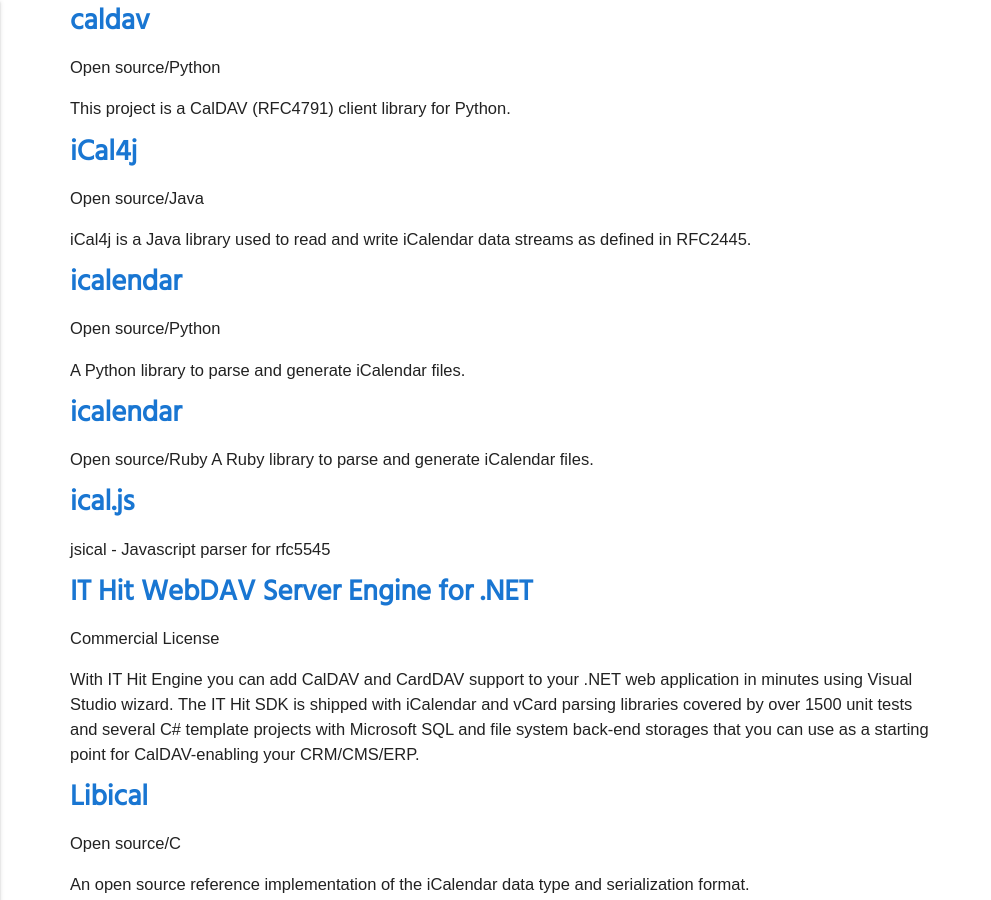
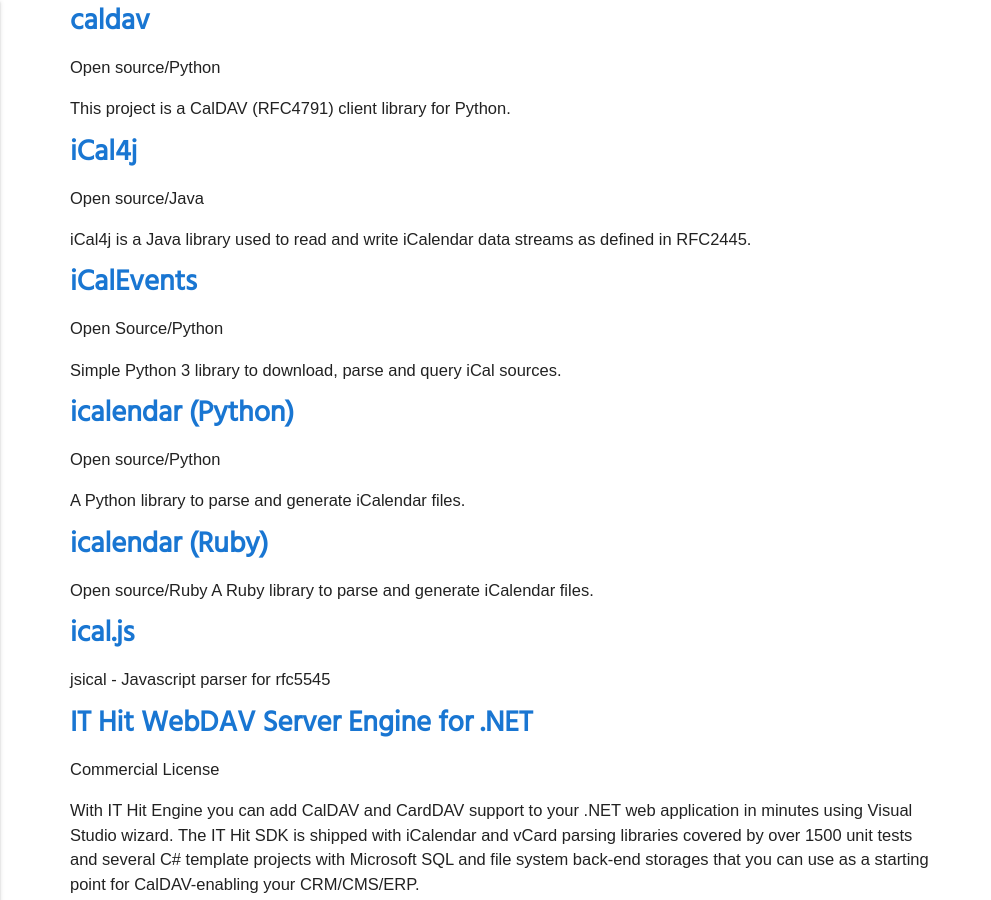
Before and after one commit to CalConnect/DEVGUIDE, a Jekyll site: the page built from _pages/CalDAV/libraries.md, in a window 1280 px wide and 900 px high, scrolled down 560 px. Shown: the whole window, without its empty margins (0-991 px from the left). Built offline with Jekyll 4.4.1, drawn with Linux system fonts in a browser that asks for light colours; some web fonts are replaced.

Commit message:
Update libraries.md
added iCalEvents as well, changed URL to project homepage instead of github repo

```diff
--- a/_pages/CalDAV/libraries.md
+++ b/_pages/CalDAV/libraries.md
@@ -31,12 +31,17 @@ This project is a CalDAV (RFC4791) client library for Python.
 
 iCal4j is a Java library used to read and write iCalendar data streams as defined in RFC2445.
 
-### [icalendar](https://github.com/collective/icalendar)
+### [iCalEvents](https://github.com/irgangla/icalevents)
+**Open Source/Python**
+
+Simple Python 3 library to download, parse and query iCal sources.
+
+### [icalendar (Python)](https://icalendar.readthedocs.io/)
 **Open source/Python**
 
 A Python library to parse and generate iCalendar files.
 
-### [icalendar](https://github.com/icalendar/icalendar)
+### [icalendar (Ruby)](https://github.com/icalendar/icalendar)
 **Open source/Ruby**
 A Ruby library to parse and generate iCalendar files.
 
```
